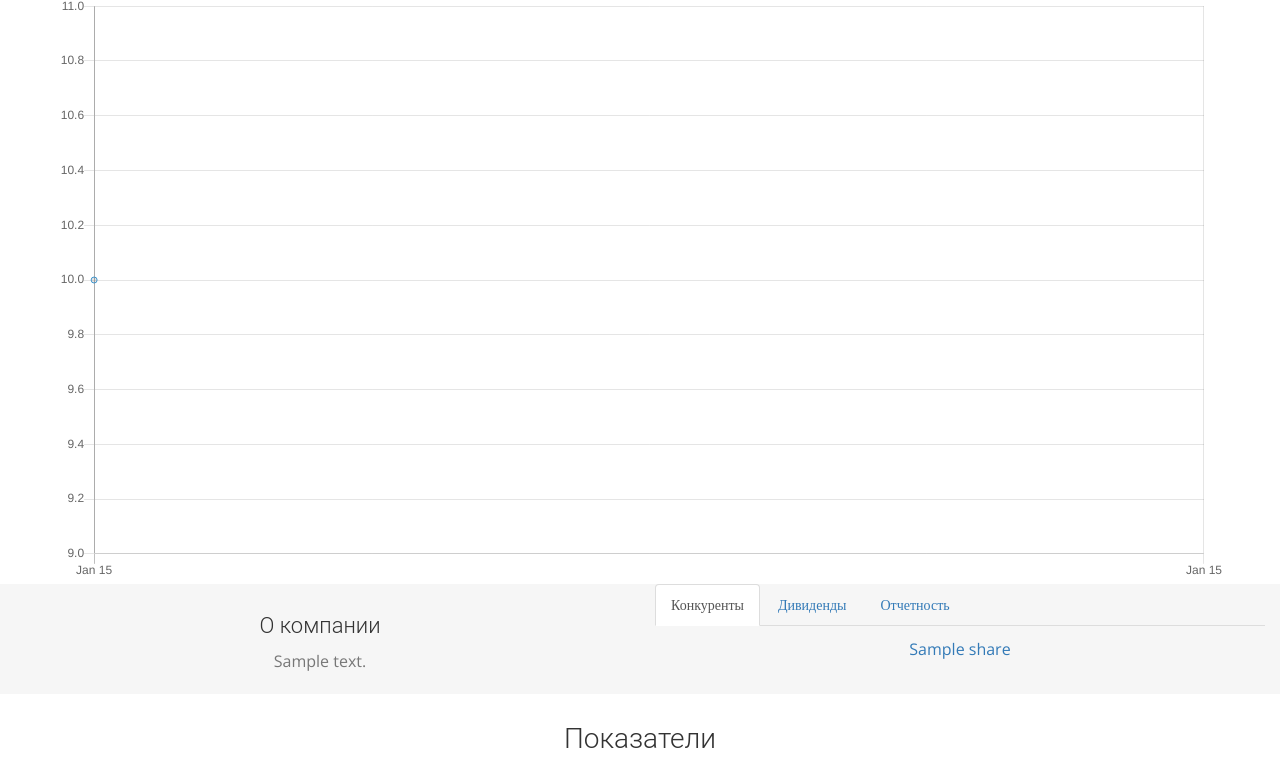
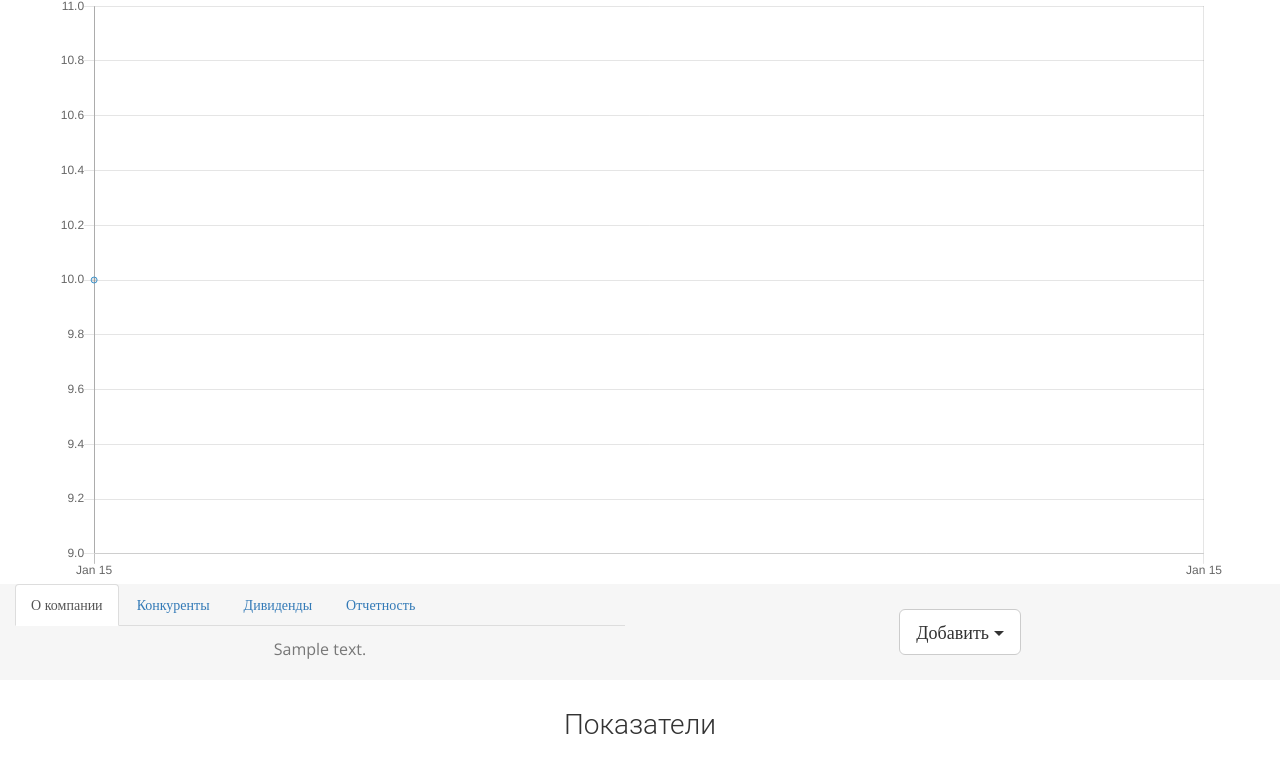
Before and after one commit to AirVan21/EasyStocks, a Django app: page /share/1/ in a window 1280 px wide. Shown: the part 143-904 px from the top of the page. Run offline with Django 3.2, Linux system fonts and the light colour scheme; tables that the repository leaves empty hold one stand-in row (values such as "Sample post"); grey boxes marked "Sample" are stand-in pictures; parts of the project's set-up code (start-up, migrations or seed data) failed here and were passed over; some libraries are stand-ins or nearby versions.

Commit message:
Add button for future portfolio

```diff
--- a/static/css/style.css
+++ b/static/css/style.css
@@ -128,6 +128,12 @@ header .intro-text {
 	font-size: 16px;
 	margin: 10px 0 10px;
 }
+#button-center {
+	margin: 25px 0 25px 0;
+	display: flex;
+	align-items: center;
+	justify-content: center;
+}
 /* Stocks section */
 #stocks .chart {
 	margin: 15px 0 15px;
--- a/templates/share_detail.html
+++ b/templates/share_detail.html
@@ -84,21 +84,19 @@
     <div class="container-fluid">
       <div class="row">
         <div class="col-xs-12 col-md-6">
-          <div class="about-text text-center">
-            {% block share_description %}
-              <h3>О компании</h3>
-              <p class="text-center">{{ share.text }}</p>
-            {% endblock share_description %}
-          </div>
-        </div>
-        <div class="col-xs-12 col-md-6">
           <ul class="nav nav-tabs">
-            <li role="presentation" class="active"><a data-toggle="tab" href="#competitors">Конкуренты</a></li>
+            <li role="presentation" class="active"><a data-toggle="tab" href="#about_text">О компании</a></li>
+            <li role="presentation"><a data-toggle="tab" href="#competitors">Конкуренты</a></li>
             <li role="presentation"><a data-toggle="tab" href="#dividends">Дивиденды</a></li>
             <li role="presentation"><a data-toggle="tab" href="#reports">Отчетность</a></li>
           </ul>
           <div class="tab-content">
-            <div class="tab-pane text-center active" id="competitors">
+            <div class="tab-pane text-center active" id="about_text">
+              {% block about_block %}
+                <p>{{ share.text }}</p>
+              {% endblock about_block %}
+            </div>
+            <div class="tab-pane text-center" id="competitors">
               {% block competitors %}
                 {% for competitor in competitors %}
                   <a href="{% url 'share_detail' competitor.pk %}">
@@ -109,6 +107,20 @@
             </div>
             <div class="tab-pane text-center" id="dividends"></div>
             <div class="tab-pane text-center" id="reports"></div>
+          </div>
+        </div>
+        <div class="col-xs-12 col-md-6">
+          <dib id="button-center">
+            <div class="btn-group">
+              <button type="button" class="btn btn-default btn-lg dropdown-toggle" data-toggle="dropdown" aria-haspopup="true" aria-expanded="false">
+                Добавить
+                <span class="caret"></span>
+              </button>
+              <ul class="dropdown-menu">
+                <li><a href="#">Portfolio1</a></li>
+                <li><a href="#">Portfolio2</a></li>
+              </ul>
+            </div>
           </div>
         </div>
       </div>
```
